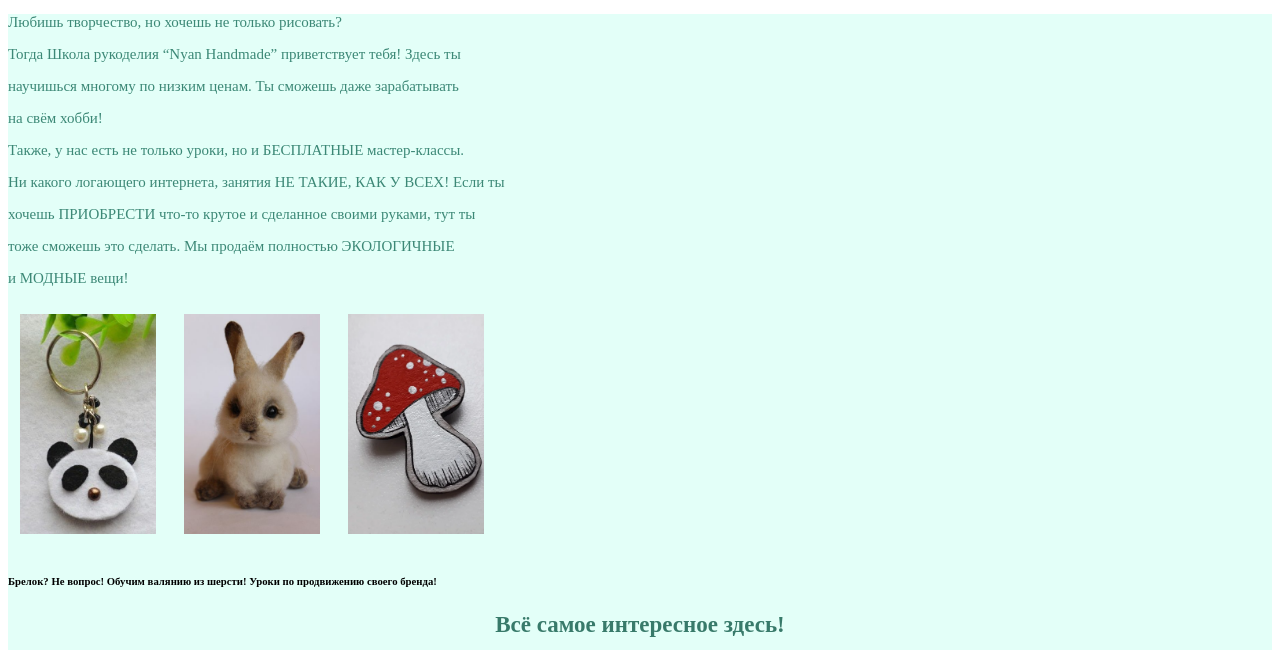
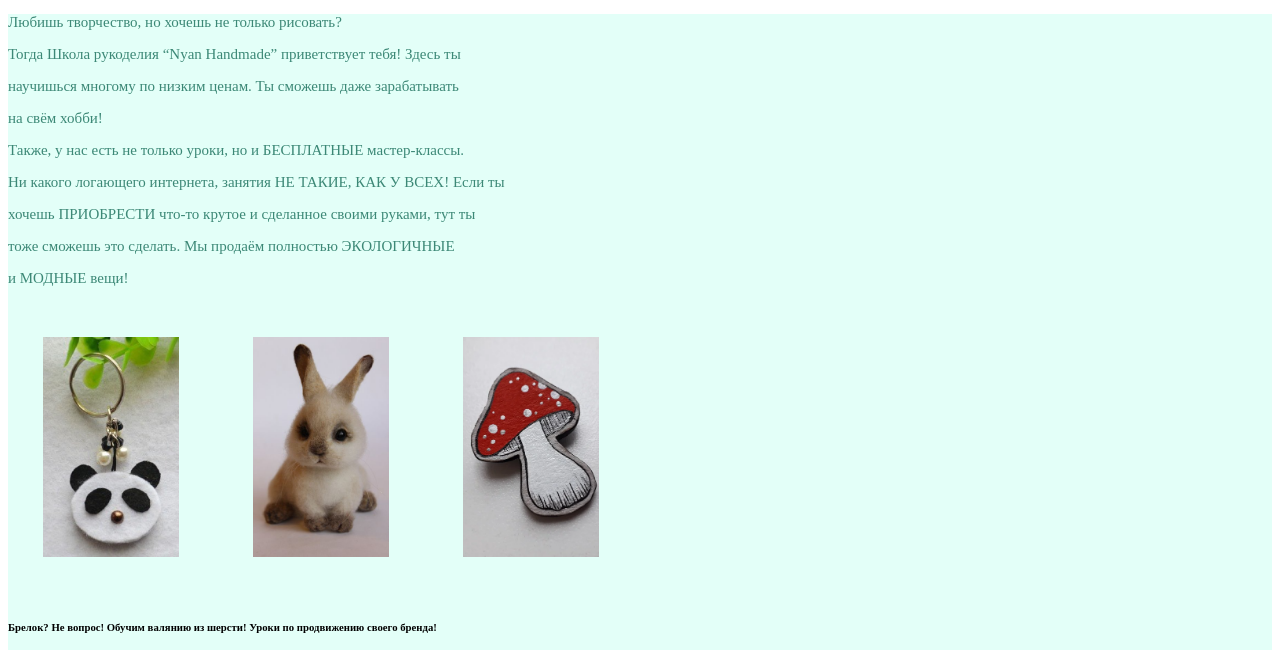
Before and after one commit to Maru-Glaz/NyanHandmade, a plain HTML site: page index.html in a window 1280 px wide. Shown: the part 124-774 px from the top of the page. Drawn offline with Linux system fonts and the light colour scheme.

Commit message:
Update style.css

```diff
--- a/style.css
+++ b/style.css
@@ -34,7 +34,8 @@ main p {
 main img {
   width: 136px;
   height: 220px;
-  margin: 12px 12px 12px 12px;
+  margin: 35px 35px 35px 35px;
+  align: center;
 }
 
 a{
```
